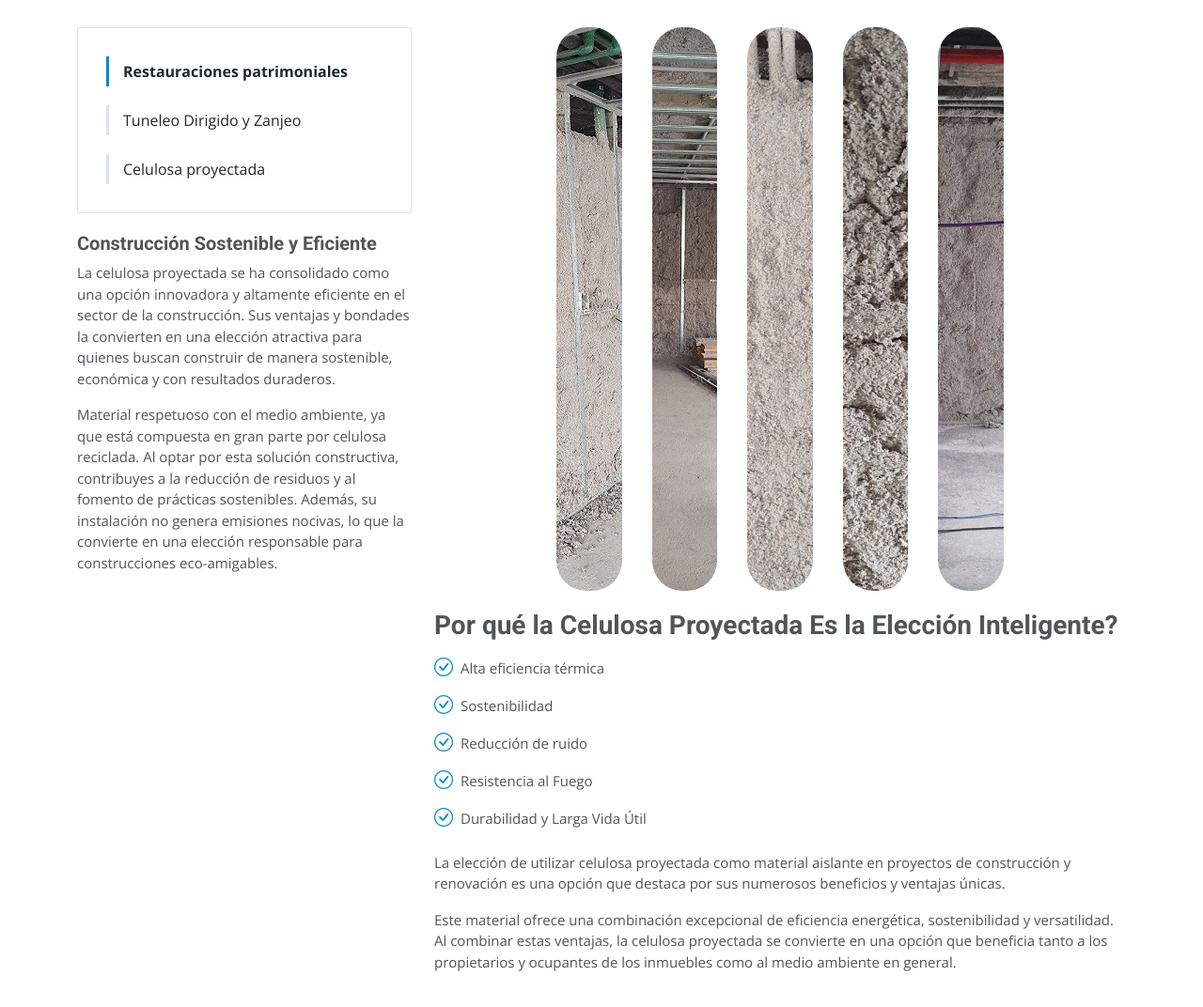
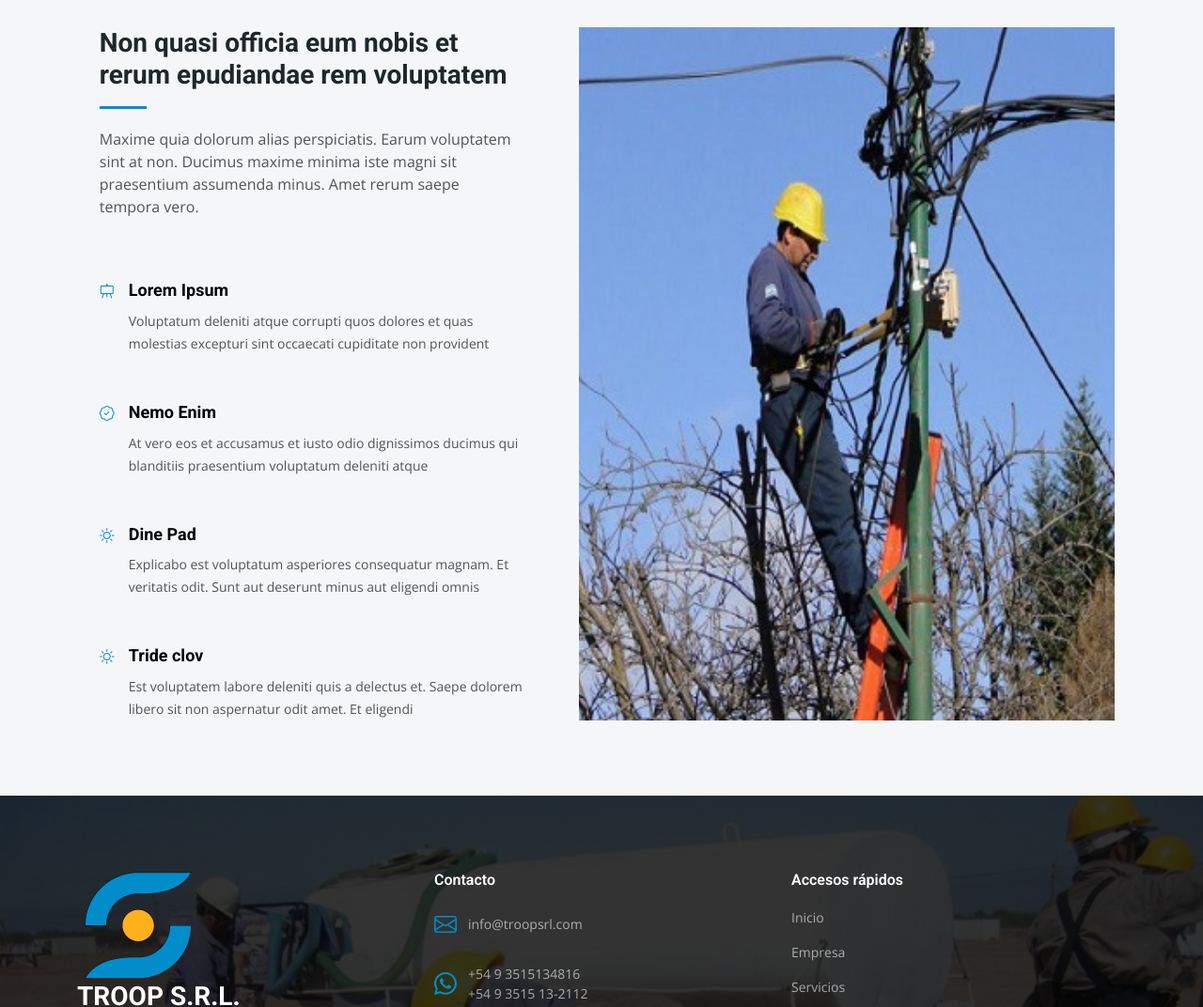
Before and after one commit to Emmaalbelo/TroopSRL.github.io, a plain HTML site: page rest_patrimoniales.html in a window 1280 px wide. Shown: the part 360-1432 px from the top of the page at 94% size. Drawn offline with nearby package versions, Linux system fonts and the light colour scheme.

Commit message:
more change

```diff
--- a/assets/css/main.css
+++ b/assets/css/main.css
@@ -607,14 +607,15 @@ section {
   color: var(--color-Tertiary);
 }
 
-.alt-services .stretched-link{
-  color: var(--color-primary);
-}
-
-.alt-services .stretched-link i{
+.about-2 .stretched-link{
+  color: var(--color-primary);
+}
+
+.about-2 .stretched-link i{
   color: var(--color-primary);
   margin-right: 15px;
 }
+
 
 
 /*--------------------------------------------------------------
@@ -879,7 +880,6 @@ section {
 }
 
 
-
 /*--------------------------------------------------------------
 # Services Section
 --------------------------------------------------------------*/
@@ -891,7 +891,6 @@ section {
   font-size: 18px;
   font-weight: bold;
 }
-
 
 
 .services .service-item {
@@ -960,6 +959,73 @@ section {
 .services .service-item:hover h3 {
   border-color: var(--color-primary);
 }
+
+
+
+/*--------------------------------------------------------------
+# Alt Services Section
+--------------------------------------------------------------*/
+.alt-services .img-bg {
+  background-size: cover;
+  background-position: center center;
+  min-height: 400px;
+}
+
+.alt-services h3 {
+  font-size: 28px;
+  font-weight: 700;
+  color: var(--color-secondary);
+  margin-bottom: 20px;
+  padding-bottom: 20px;
+  position: relative;
+}
+
+.alt-services h3:after {
+  content: "";
+  position: absolute;
+  display: block;
+  width: 50px;
+  height: 3px;
+  background: var(--color-primary);
+  left: 0;
+  bottom: 0;
+}
+
+.alt-services .icon-box {
+  margin-top: 50px;
+}
+
+.alt-services .icon-box h4 {
+  font-weight: 700;
+  margin-bottom: 10px;
+  font-size: 18px;
+}
+
+.alt-services .icon-box h4 a {
+  color: #000;
+  transition: 0.3s;
+}
+
+.alt-services .icon-box h4 a:hover {
+  color: var(--color-primary);
+}
+
+.alt-services .icon-box p {
+  line-height: 24px;
+  font-size: 14px;
+  margin-bottom: 0;
+}
+
+.alt-services .stretched-link{
+  color: var(--color-primary);
+}
+
+.alt-services .icon-box i{
+  color: var(--color-primary);
+  margin-right: 15px;
+}
+
+
 
 /*--------------------------------------------------------------
 # clients Section
--- a/rest_patrimoniales.html
+++ b/rest_patrimoniales.html
@@ -74,87 +74,60 @@
       </div>
     </div><!-- End Breadcrumbs -->
 
-    <!-- ======= Service Details Section ======= -->
-    <section id="service-details" class="service-details">
-      <div class="container" data-aos="fade-up" data-aos-delay="100">
 
-        <div class="row gy-4">
+    <!-- ======= Alt Services Section 2 ======= -->
+    <section id="alt-services-2" class="alt-services section-bg">
+      <div class="container" data-aos="fade-up">
 
-          <div class="col-lg-4">
-            <div class="services-list">
-              <a href="rest_patrimoniales.html" class="active">Restauraciones patrimoniales</a>
-              <a href="thd_zanjeo.html">Tuneleo Dirigido y Zanjeo</a>
-              <a href="celulosa_proyectada.html">Celulosa proyectada</a>
-            </div>
+        <div class="row justify-content-around gy-4">
+          <div class="col-lg-5 d-flex flex-column justify-content-center">
+            <h3>Non quasi officia eum nobis et rerum epudiandae rem voluptatem</h3>
+            <p>Maxime quia dolorum alias perspiciatis. Earum voluptatem sint at non. Ducimus maxime minima iste magni
+              sit praesentium assumenda minus. Amet rerum saepe tempora vero.</p>
 
-            <h4>Construcción Sostenible y Eficiente</h4>
-            <p>La celulosa proyectada se ha consolidado como una opción innovadora y altamente eficiente en el sector de
-              la construcción. Sus ventajas y bondades la convierten en una elección atractiva para quienes buscan
-              construir de manera sostenible, económica y con resultados duraderos.</p>
-            <p>Material respetuoso con el medio ambiente, ya que está compuesta en gran parte por celulosa reciclada. Al
-              optar por esta solución constructiva, contribuyes a la reducción de residuos y al fomento de prácticas
-              sostenibles. Además, su instalación no genera emisiones nocivas, lo que la convierte en una elección
-              responsable para construcciones eco-amigables.</p>
+            <div class="icon-box d-flex position-relative" data-aos="fade-up" data-aos-delay="100">
+              <i class="bi bi-easel flex-shrink-0"></i>
+              <div>
+                <h4><a href="" class="stretched-link">Lorem Ipsum</a></h4>
+                <p>Voluptatum deleniti atque corrupti quos dolores et quas molestias excepturi sint occaecati cupiditate
+                  non provident</p>
+              </div>
+            </div><!-- End Icon Box -->
+
+            <div class="icon-box d-flex position-relative" data-aos="fade-up" data-aos-delay="200">
+              <i class="bi bi-patch-check flex-shrink-0"></i>
+              <div>
+                <h4><a href="" class="stretched-link">Nemo Enim</a></h4>
+                <p>At vero eos et accusamus et iusto odio dignissimos ducimus qui blanditiis praesentium voluptatum
+                  deleniti atque</p>
+              </div>
+            </div><!-- End Icon Box -->
+
+            <div class="icon-box d-flex position-relative" data-aos="fade-up" data-aos-delay="300">
+              <i class="bi bi-brightness-high flex-shrink-0"></i>
+              <div>
+                <h4><a href="" class="stretched-link">Dine Pad</a></h4>
+                <p>Explicabo est voluptatum asperiores consequatur magnam. Et veritatis odit. Sunt aut deserunt minus
+                  aut eligendi omnis</p>
+              </div>
+            </div><!-- End Icon Box -->
+
+            <div class="icon-box d-flex position-relative" data-aos="fade-up" data-aos-delay="400">
+              <i class="bi bi-brightness-high flex-shrink-0"></i>
+              <div>
+                <h4><a href="" class="stretched-link">Tride clov</a></h4>
+                <p>Est voluptatem labore deleniti quis a delectus et. Saepe dolorem libero sit non aspernatur odit amet.
+                  Et eligendi</p>
+              </div>
+            </div><!-- End Icon Box -->
           </div>
 
-          <div class="col-lg-8">
-            <div class="imagen-courusel">
-              <div class="img-box">
-                <img
-                  src="assets/img/projects-details/celulosa proyectada/Celulosa-1.jpg"
-                  alt=""
-                />
-              </div>
-              <div class="img-box">
-                <img
-                  src="assets/img/projects-details/celulosa proyectada/Celulosa-2.jpg"
-                  alt=""
-                />
-              </div>
-              <div class="img-box">
-                <img
-                  src="assets/img/projects-details/celulosa proyectada/Celulosa-3.jpg"
-                  alt=""
-                />
-              </div>
-              <div class="img-box">
-                <img
-                  src="assets/img/projects-details/celulosa proyectada/Celulosa-4.jpg"
-                  alt=""
-                />
-              </div>
-              <div class="img-box">
-                <img
-                  src="assets/img/projects-details/celulosa proyectada/Celulosa-5.jpg"
-                  alt=""
-                />
-              </div>
-            </div>
+          <div class="col-lg-6 img-bg" style="background-image: url(assets/img/services/service-4.jpg);" data-aos="zoom-in"
+            data-aos-delay="100"></div>
+        </div>
 
-            <h3>Por qué la Celulosa Proyectada Es la Elección Inteligente?</h3>
-            <ul>
-              <li><i class="bi bi-check-circle"></i> <span>Alta eficiencia térmica</span></li>
-              <li><i class="bi bi-check-circle"></i> <span>Sostenibilidad</span>
-              </li>
-              <li><i class="bi bi-check-circle"></i> <span>Reducción de ruido</span>
-              </li>
-              <li><i class="bi bi-check-circle"></i> <span>Resistencia al Fuego</span></li>
-              <li><i class="bi bi-check-circle"></i> <span>Durabilidad y Larga Vida Útil</span></li>
-            </ul>
-            <p>
-              La elección de utilizar celulosa proyectada como material aislante en proyectos de construcción y
-              renovación es una opción que destaca por sus numerosos beneficios y ventajas únicas.
-            </p>
-            <p>
-              Este material ofrece una combinación excepcional de eficiencia energética, sostenibilidad y
-              versatilidad.
-              Al combinar estas ventajas, la celulosa proyectada se convierte en una opción que beneficia tanto a los
-              propietarios y ocupantes de los inmuebles como al medio ambiente en general.
-            </p>
-          </div>
-        </div>
       </div>
-    </section><!-- End Service Details Section -->
+    </section><!-- End Alt Services Section 2 -->
 
   </main><!-- End #main -->
 
```
Also changed, not shown: about.html (+1 -3 lines), celulosa_proyectada.html (+4 -1 lines), energia.html (+68 -76 lines), history.html (+0 -1 lines), infraestructura.html (+4 -1 lines), services.html (+2 -2 lines), tel_foptica.html (added, +267 -0 lines), thd_zanjeo.html (+3 -0 lines), assets/img/projects-details/infraestructura/hormigon.jpg (added), 1 other file.
